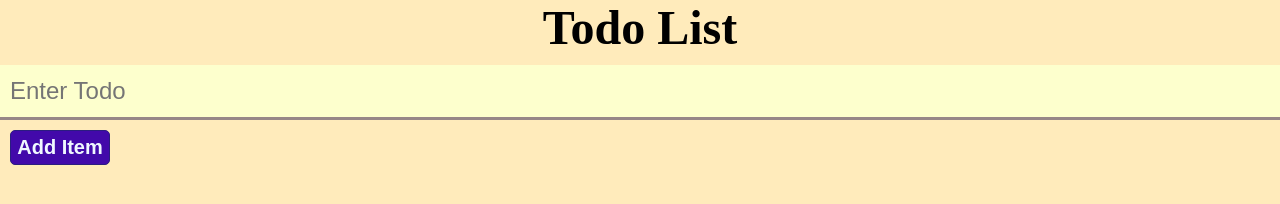
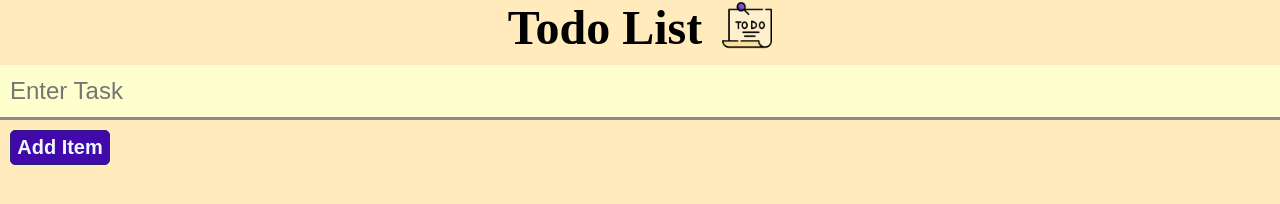
Before and after one commit to Md-Shamsuzzaman/Todo-List, a plain HTML site: page index.html in a window 1280 px wide. Drawn offline with Linux system fonts and the light colour scheme.

Commit message:
Added Image and fixed with

```diff
--- a/index.html
+++ b/index.html
@@ -13,9 +13,10 @@
         <!-- for input and button -->
         <div class="head">
             <h1>Todo List</h1>
+            <img src="to-do-list.png" alt="odo" id="img">
         </div>
         <div class="Items">
-            <input type="text" id="inpt" placeholder="Enter Todo">
+            <input type="text" id="inpt" placeholder="Enter Task">
         </div>
         <div class="btns">
             <button id="btn">Add Item</button>
--- a/style.css
+++ b/style.css
@@ -8,6 +8,8 @@
 .head{
     text-align: center;
     font-size: x-large;
+    display: flex;
+    justify-content: center;
 }
 
 #inpt {
@@ -83,7 +85,8 @@ input:focus {
 
 
     height: 45px;
-    width: 90%;
+    min-width: 80%;
+    width: max-content;
     padding: 8px;
     margin: auto;
     background-color: #e3e3e3;
@@ -95,3 +98,8 @@ input:focus {
     margin-top: 10px;
 
 }
+#img{
+    height: 50px;
+    width: 50px;
+    margin-left: 20px;
+}
```
Also changed, not shown: to-do-list.png (added).
